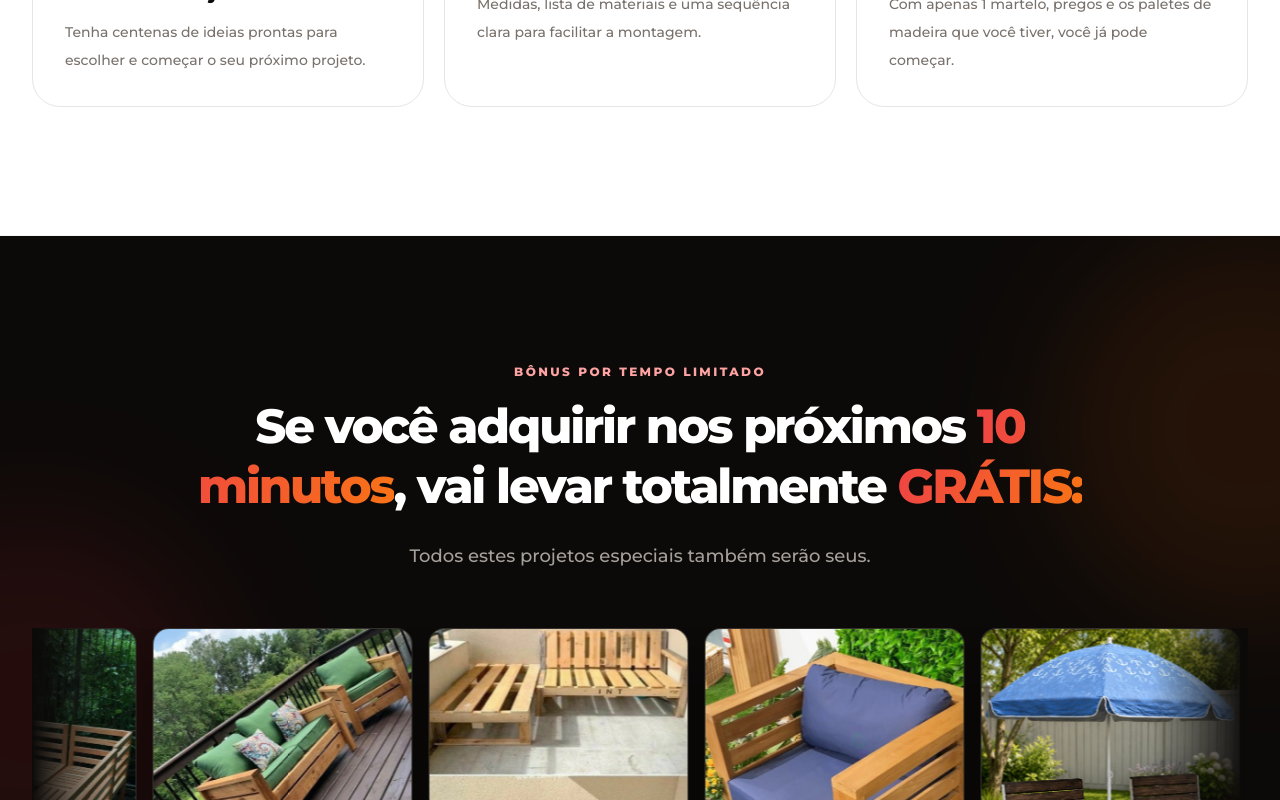
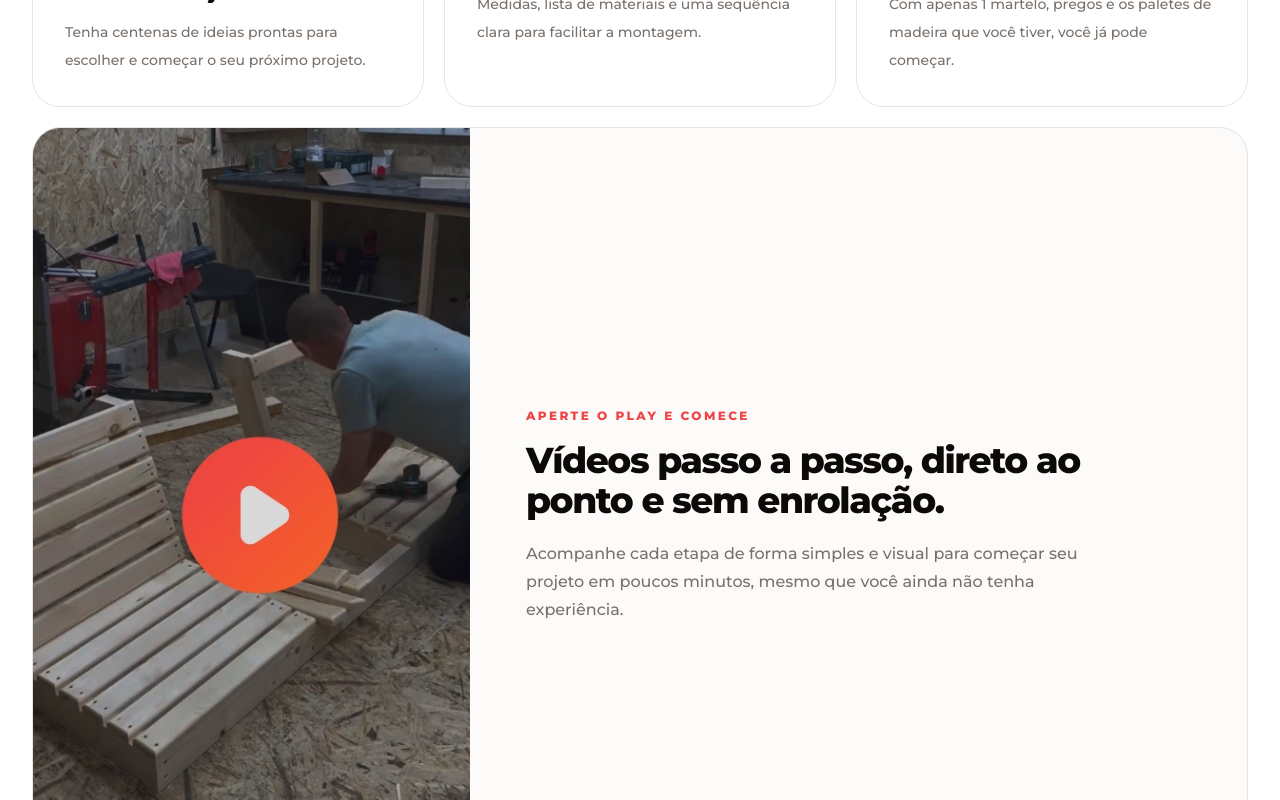
Before and after one commit to gregonocode/creative-nails, a Next.js app: page /projetosempaletes in a window 1280 px wide. Shown: the part 2240-3040 px from the top of the page. Built offline with nearby package versions, Linux system fonts and the light colour scheme.

Commit message:
falta so o pixel

```diff
--- a/app/projetosempaletes/page.tsx
+++ b/app/projetosempaletes/page.tsx
@@ -183,6 +183,34 @@ export default function ProjetosEmPaletesPage() {
               </article>
             ))}
           </div>
+
+          <article className="mt-5 grid overflow-hidden rounded-[28px] border border-stone-200 bg-[#fcfbf9] md:grid-cols-[0.72fr_1.28fr] md:items-center">
+            <div className="relative mx-auto aspect-[9/16] w-full max-w-[340px] overflow-hidden md:max-w-none">
+              <Image
+                src="/modelos/videos.webp"
+                alt="Videoaula mostrando a montagem de um móvel de madeira passo a passo"
+                fill
+                sizes="(max-width: 768px) 340px, 38vw"
+                className="object-cover"
+              />
+            </div>
+
+            <div className="p-7 sm:p-10 lg:p-14">
+              <p
+                className="text-xs font-extrabold uppercase tracking-[0.2em]"
+                style={{ color: "var(--accent)" }}
+              >
+                Aperte o play e comece
+              </p>
+              <h3 className="mt-4 max-w-xl text-2xl font-extrabold tracking-[-0.04em] sm:text-4xl">
+                Vídeos passo a passo, direto ao ponto e sem enrolação.
+              </h3>
+              <p className="mt-5 max-w-xl text-sm font-medium leading-7 text-stone-500 sm:text-base">
+                Acompanhe cada etapa de forma simples e visual para começar seu
+                projeto em poucos minutos, mesmo que você ainda não tenha experiência.
+              </p>
+            </div>
+          </article>
         </div>
       </section>
 
@@ -397,7 +425,7 @@ export default function ProjetosEmPaletesPage() {
               palete em uma peça única para sua casa.
             </p>
             <Link
-              href="#projetos"
+              href="#oferta"
               className="mt-8 inline-flex min-h-14 items-center justify-center gap-2 rounded-full px-8 text-sm font-extrabold text-white shadow-lg transition hover:-translate-y-1"
               style={{ backgroundImage: "var(--headline-gradient)" }}
             >
```
Also changed, not shown: public/modelos/videos.webp (added).
